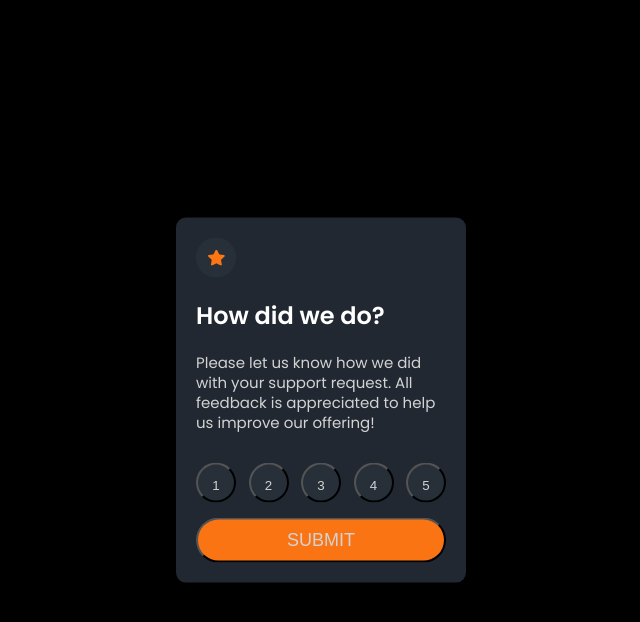
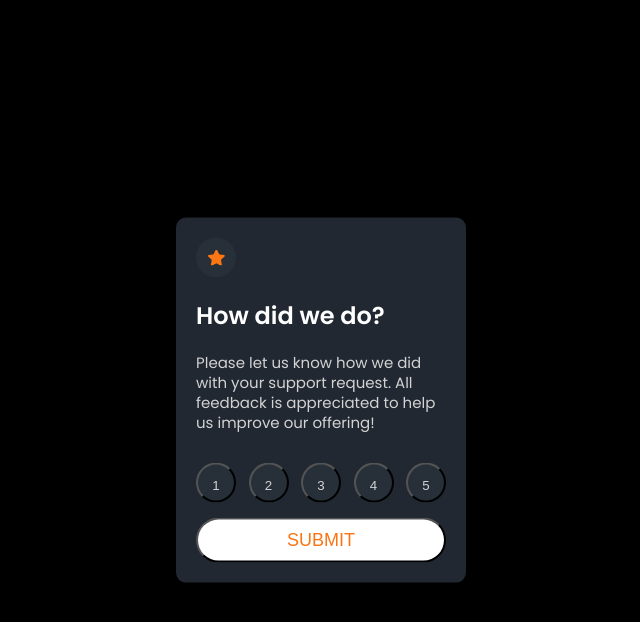
Before and after one commit to ocrearyy/interactive-rating-component, a website: page index.html in a window 1280 px wide. In both pictures the pointer is over the button "SUBMIT". Shown: the whole page, without its empty margins (319-959 px from the left). Drawn offline with Linux system fonts and the light colour scheme.

Commit message:
readme update

```diff
--- a/style.css
+++ b/style.css
@@ -71,6 +71,11 @@ p {
   background-color: hsl(25, 97%, 53%);
 }
 
+.btn:hover {
+  background-color: #fff;
+  color: hsl(25, 97%, 53%);
+}
+
 #popup {
   display: none;
 }
```
Also changed, not shown: README-template.md.
